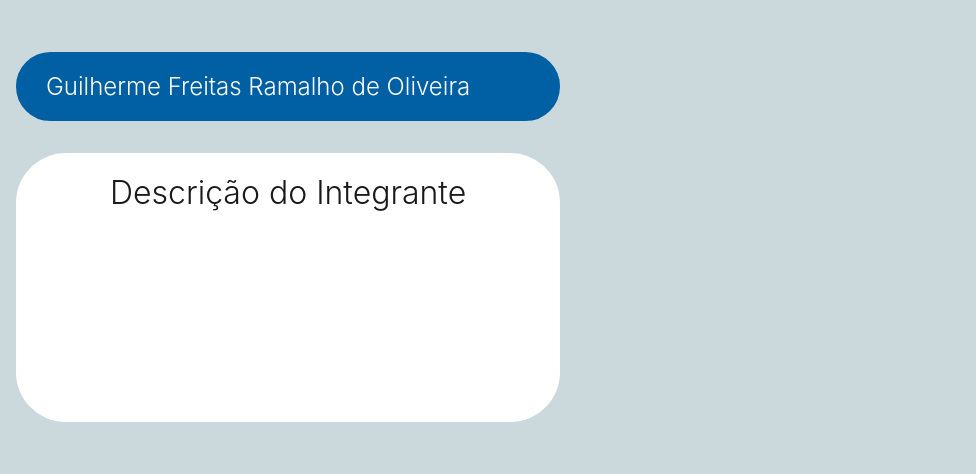
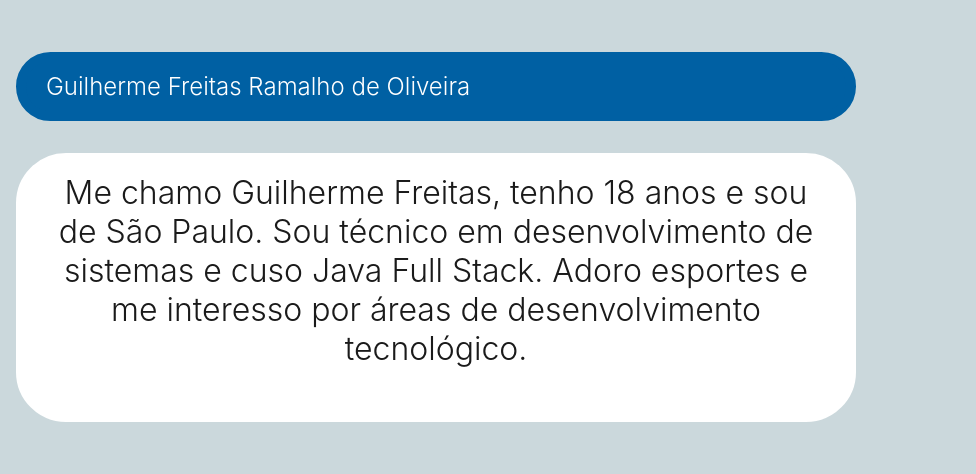
Before and after one commit to GuiGavassa/AWS-TCC-awesome-resumes, a plain HTML site: page index.html in a window 1280 px wide. Shown: the part 852-1326 px from the top of the page, 304-1280 px from the left. Drawn offline with Linux system fonts and the light colour scheme.

Commit message:
desc freitas

```diff
--- a/index.html
+++ b/index.html
@@ -53,7 +53,7 @@
             </div>
             <div class="nome-desc">
                 <h1 class="nome">Guilherme Freitas Ramalho de Oliveira</h1>
-                <h2 class="descricao"> Descrição do Integrante
+                <h2 class="descricao"> Me chamo Guilherme Freitas, tenho 18 anos e sou de São Paulo. Sou técnico em desenvolvimento de sistemas e cuso Java Full Stack. Adoro esportes e me interesso por áreas de desenvolvimento tecnológico.
                 </h2>
             </div>
         </div>
```
